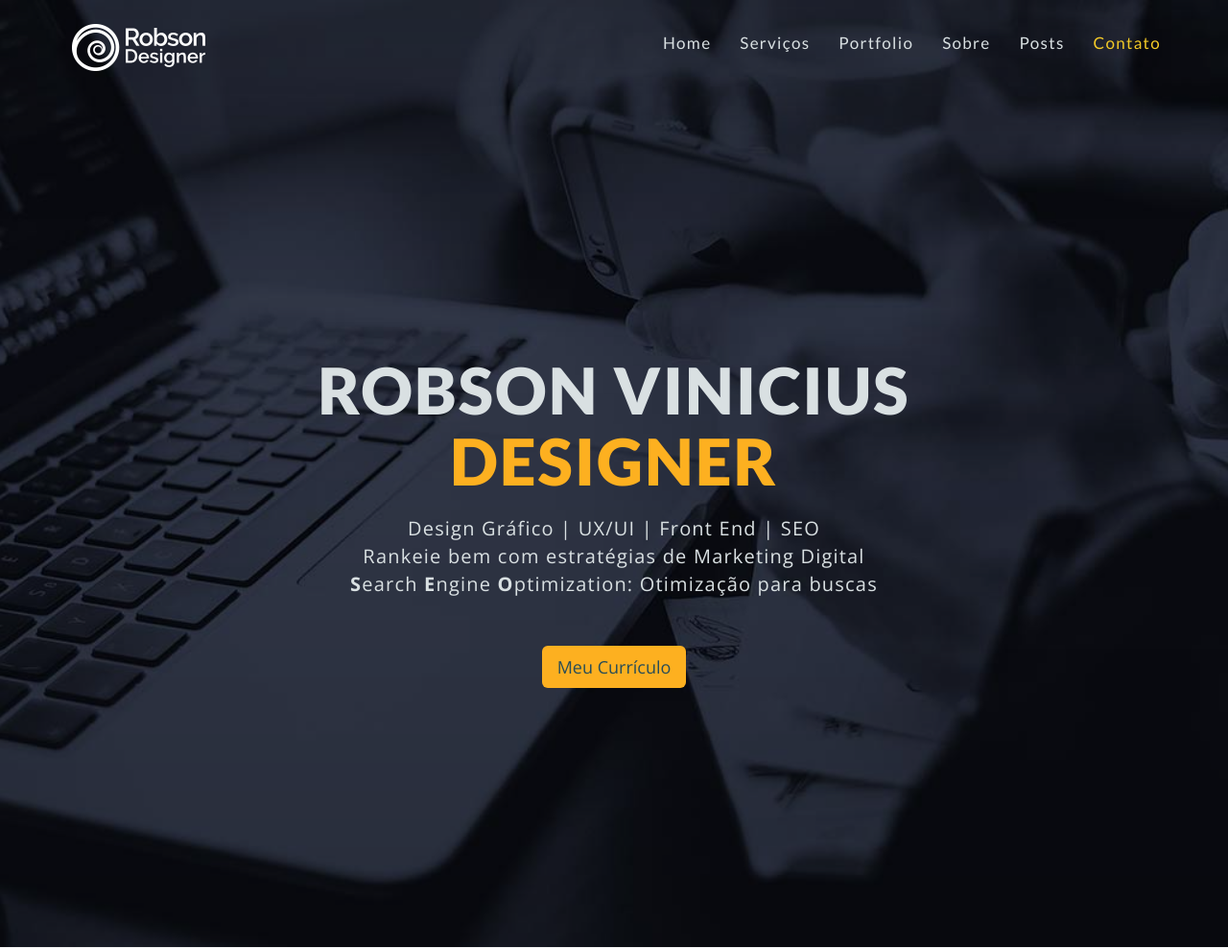
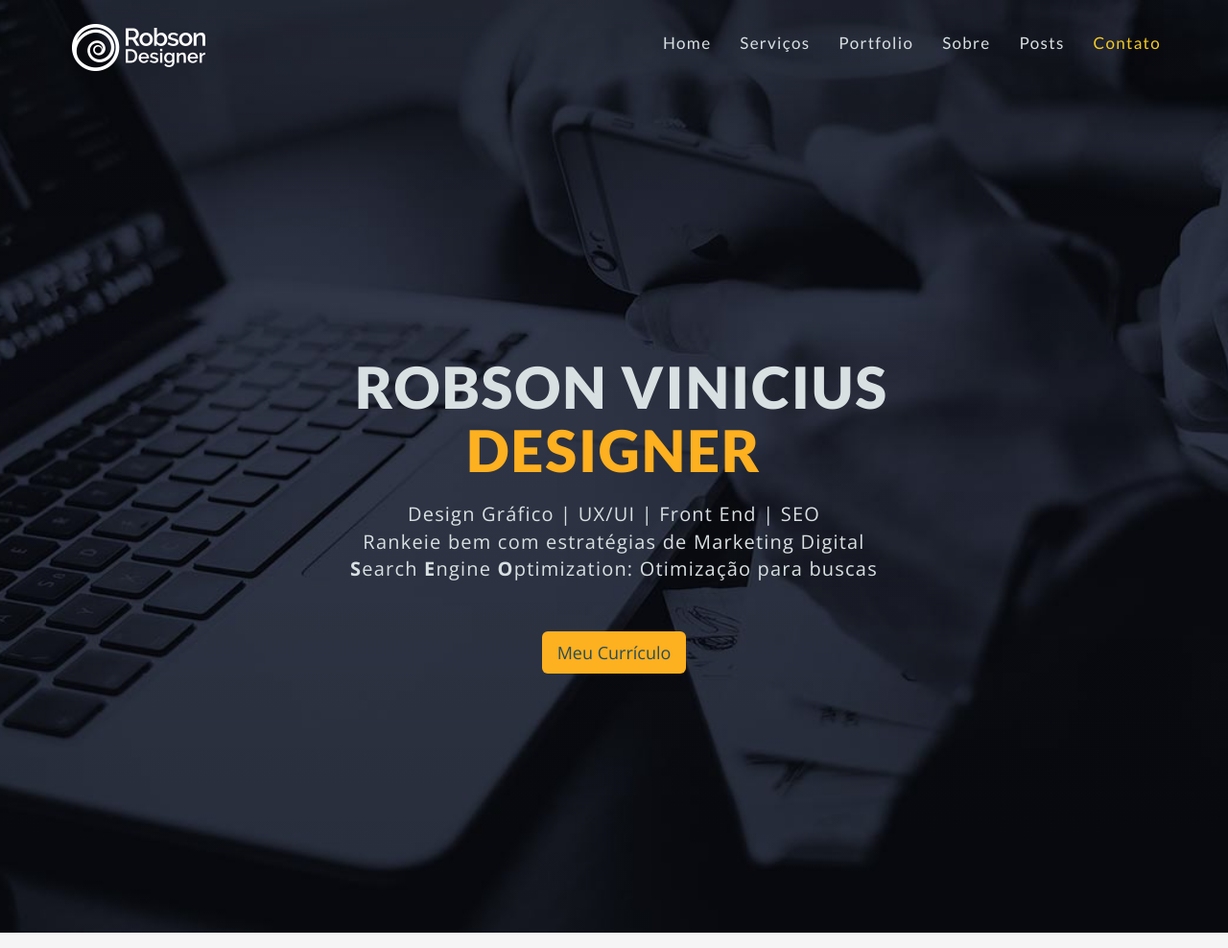
Before and after one commit to RobsonVinicius/robsondesigner, a PHP site: page / in a window 1280 px wide. Shown: the top 988 px of the page at 96% size. Run offline with PHP 8.4, Linux system fonts and the light colour scheme; some libraries are stand-ins or nearby versions.

Commit message:
updated font-size intro text

```diff
--- a/css/style.css
+++ b/css/style.css
@@ -166,10 +166,11 @@ header p {
 	padding-bottom: 170px;
 }
 .intro-text H1 {
-	font-size: 67px;
+	font-size: 60px;
 	text-transform: uppercase;
 	color: #d9e0e2;
 	letter-spacing: 2px;
+	text-indent: 16px;
 }
 .color {
 	color: #fdb020;
```
